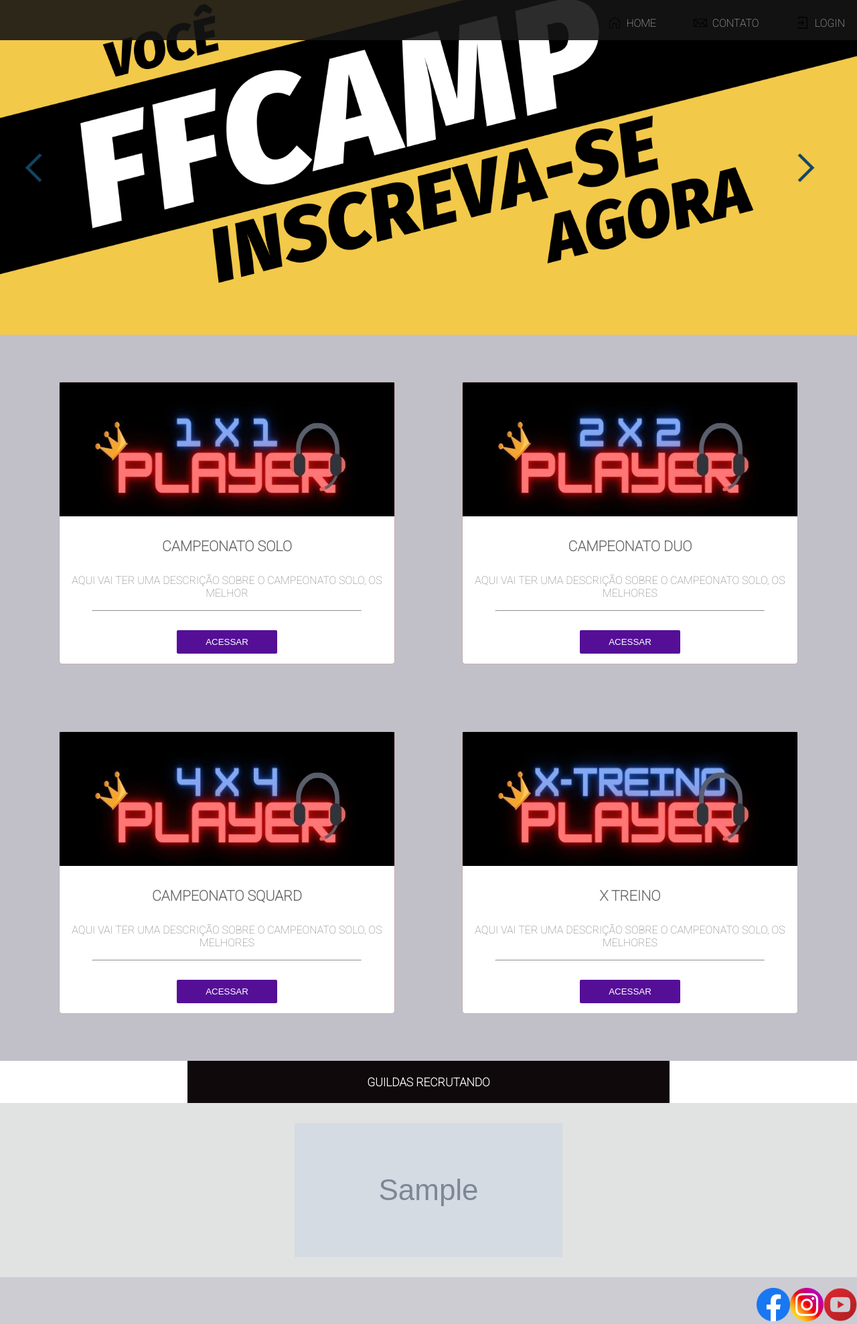
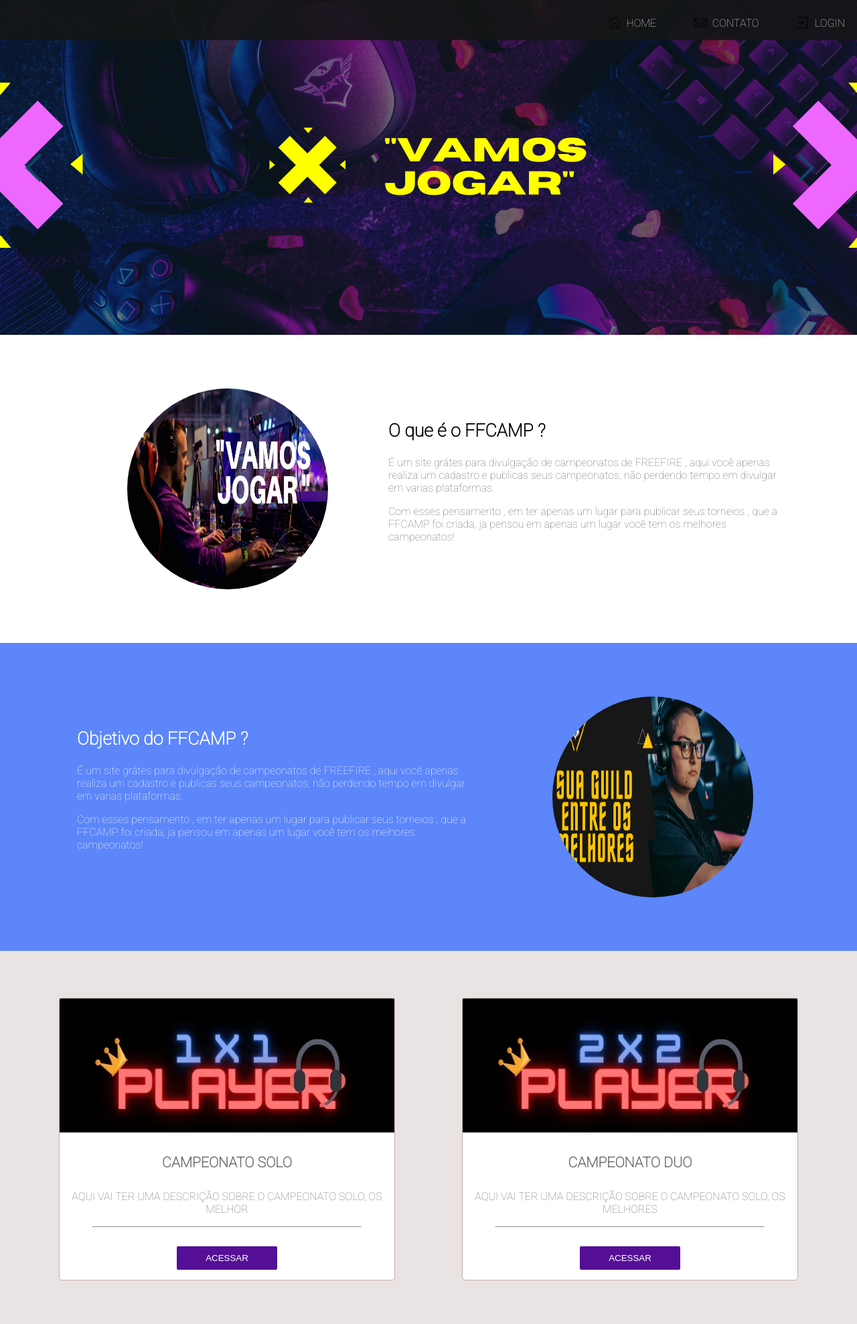
Before and after one commit to 09franchico/Sistema_FF, a PHP site: page / in a window 1280 px wide. Shown: the top 1977 px of the page at 67% size. Run offline with PHP 8.4, Linux system fonts and the light colour scheme; tables that the repository leaves empty or names only in its code hold one stand-in row (values such as "Sample post"); grey boxes marked "Sample" are stand-in pictures.

Commit message:
Comite inicial do sistema

```diff
--- a/classes/classe_cadastro.php
+++ b/classes/classe_cadastro.php
@@ -65,6 +65,9 @@ class cadastro_usuario{
 
 
 
+
+
+
 }
 
 
--- a/css/estilo.css
+++ b/css/estilo.css
@@ -11,7 +11,7 @@ body{
 /*container1*/
 
 .conteiner1{
-    background-color:rgb(22, 21, 21);
+    background-color:rgb(21, 22, 22);
     display: flex;
     justify-content: flex-end;
     padding: 5px;
@@ -135,6 +138,64 @@ li{
 
 /*conteiner3*/
 /*video de apresentação*/
+
+.cont-oque{
+    background-color: white;
+    height: 400px;
+    padding: 30px;
+    display: flex;
+    justify-content: center;
+    align-items: center;
+}
+.img-text{
+    margin-left: 100px;
+    margin-right: 80px;
+    border-radius: 50%;
+}
+.texto-desc{
+    padding-top: 50px;
+    height: 300px;
+    width: 600px;
+    padding: 10px;
+    margin-top: 50px;
+}
+
+#h2-camp1{
+    color: rgb(0, 0, 0);
+    font-size: 20pt;
+}
+
+
+
+.cont-oque2{
+    background-color: rgb(92, 134, 250);
+    height: 400px;
+    padding: 30px;
+    display: flex;
+    justify-content: center;
+    align-items: center;
+}
+.img-text2{
+    margin-left: 100px;
+    margin-right: 50px;
+    border-radius: 50%;
+}
+.texto-desc2{
+    padding-top: 50px;
+    height: 300px;
+    width: 600px;
+    padding: 10px;
+    margin-top: 50px;
+}
+.paragrafo{
+    color: white;
+}
+
+
+#h2-camp{
+    color: white;
+    font-size: 20pt;
+}
 
 
 video{
@@ -182,7 +243,7 @@ video{
 /*campeonato*/
 
 .conteiner4{
-    background-color: rgb(193, 192, 201);
+    background-color: rgb(233, 227, 227);
     display: flex;
     justify-content: center;
     flex-wrap: wrap;
@@ -331,66 +392,19 @@ hr{
 }
 
 
-/*recrutando*/
-.rec-inicio{
-   text-align: center;
-    display: flex;
-    justify-content: center;
-}
-.rec-meio{
-    background-color: rgb(15, 9, 12);
-    width: 700px;
-    padding: 10px;
-}
-
-
-.img-divulga{
-    height: 200px;
-    padding: 30px;
-}
-h1{
-    font-family: roboto, Arial, Helvetica, sans-serif;
-    font-size: 13pt;
-    color: white;
-}
-.conteiner5{
-    display: flex;
-    flex-wrap: wrap;
-    background-color: rgb(225, 226, 226);
-    justify-content: center;
-}
-@media (max-width:840px){
-    .rec-meio{
-        background-color: rgb(151, 78, 106);
-        width: 200px;
-        padding: 3px;
-    }
-    h1{
-        font-family: Arial, Helvetica, sans-serif;
-        font-size: 9pt;
-        color: white;
-    }
-    .img-foto{
-        height: 100px;
-        width: 200px;
-    }
-    .img-divulga{
-        height: 80px;
-        padding: 30px;
-    }
-
-}
 
 
 /*rodape*/
 
 .rodape{
-    background-color: rgb(205, 204, 211);
+    background-color: rgb(28, 28, 31);
     display: flex;
     justify-content: center;
-    justify-content: flex-end;
     height: 90px;
     width: 100%;
+}
+.rodape-esp{
+    margin-right: 100px;
 }
 .mouse{
     cursor: pointer;
--- a/index.php
+++ b/index.php
@@ -43,15 +43,31 @@ $dadosRecrutamento = $dadosclasse->pegarRecrutamento();
 
         </div>
             <div class="slider--width">
-                <div class="slider--item" style="background-image: url(img/novobanner2.png);" ></div>
-                <div class="slider--item" style="background-image: url(img/bannernovo.png);" ></div>
-                <div class="slider--item" style="background-image: url(img/novobanner2.png);" ></div>
+                <div class="slider--item" style="background-image: url(img/imagem1.png);" ></div>
+                <div class="slider--item" style="background-image: url(img/imagem2.png);" ></div>
+                <div class="slider--item" style="background-image: url(img/imagem3.png);" ></div>
             </div>
     </div>
+    <div class="cont-oque">
+          <img class="img-text" src="img/imagem2.png" height="300px" width="300px" alt="">
+          <div class="texto-desc">
+          <h2 id="h2-camp1" >O que é o FFCAMP ?</h2>
+          <p id="paragrafo" >É um site grátes para divulgação de campeonatos de FREEFIRE , aqui você apenas realiza um cadastro e publicas seus campeonatos, não perdendo tempo em divulgar em varias plataformas.</p>
+          <p>Com esses pensamento , em ter apenas um lugar para publicar seus torneios , que a FFCAMP foi criada, ja pensou em apenas um lugar você tem os melhores campeonatos!</p>
+          </div>
+    </div>
+    <div class="cont-oque2">
+          <div class="texto-desc2">
+          <h2 id="h2-camp">Objetivo do FFCAMP ?</h2>
+          <p class="paragrafo" >É um site grátes para divulgação de campeonatos de FREEFIRE , aqui você apenas realiza um cadastro e publicas seus campeonatos, não perdendo tempo em divulgar em varias plataformas.</p>
+          <p class="paragrafo">Com esses pensamento , em ter apenas um lugar para publicar seus torneios , que a FFCAMP foi criada, ja pensou em apenas um lugar você tem os melhores campeonatos!</p>
+          </div>
+          <img class="img-text2" src="img/imagem3.png" height="300px" width="300px" alt="">
+    </div>
+    <div>
 
 
-
-     <!--video de apresentação-->
+    </div>
 
     <!--CAMPEONATOS-->
     <div class="conteiner4">
@@ -97,48 +113,17 @@ $dadosRecrutamento = $dadosclasse->pegarRecrutamento();
     -->
 
 
-    <!--recrutando-->
-     <div class="rec-inicio">
-         <div class="rec-meio">
-            <h1>GUILDAS RECRUTANDO</h1>
-         </div>
-     </div>
-
-     <div class="conteiner5">
-       <?php
-
-         for ($i=0; $i <count($dadosRecrutamento) ; $i++) {
-
-        ?>
-         <div class="img-divulga" onclick="abrir()" >
-              <img  class="img-foto" src="./imagens/<?php echo $dadosRecrutamento[$i]["nome_imagem"]?>" height="200px" width="400px" alt="">
-         </div>
-         <div class="modal" >
-               <img src="./imagens/<?php echo  $dadosRecrutamento[$i]["nome_imagem"]?>" height="300px" width="500px" alt="">
-               <h3 class="modal-des">DESCRIÇÃO</h3>
-                    <p><?php echo $dadosRecrutamento[$i]["descricao"]; ?></p></h3><br><br>
-               <a href="<?php echo $dadosRecrutamento[$i]["link"] ?>"><button>CONTATO</button></a>
-         </div>
-         <?php
-
-           }
-
-         ?>
-
 
      <!--fotter-->
      <div class="rodape">
          <div>
              <ul>
-                 <a  href=""><li><img src="img/facebook.png" height="50px" width="50px" alt=""></li></a>
-                 <a href=""><li><img src="img/instagran.png" height="50px" width="50px" alt=""></li></a>
-                 <a href=""><li><img src="img/youtube.png" height="50px" width="50px" alt=""></li></a>
+                 <a class="rodape-esp"  href=""><li><img src="img/facebook.png" height="50px" width="50px" alt=""></li></a>
+                 <a class="rodape-esp" href=""><li><img src="img/instagran.png" height="50px" width="50px" alt=""></li></a>
+                 <a class="rodape-esp" href=""><li><img src="img/youtube.png" height="50px" width="50px" alt=""></li></a>
              </ul>
          </div>
      </div>
-
-
-
     <script src="js/script.js"></script>
 </body>
 </html>
--- a/js/script.js
+++ b/js/script.js
@@ -41,20 +41,3 @@ function updateMargin(){
 }
 
 //setInterval(proximo,3000);
-
-
-
-
-
-//abrir a img guilda
-
-function abrir(){
-    let aparecer = document.querySelector('.modal');
-   if(aparecer.style.display =="none"){
-        aparecer.style.display="block";
-    }else{
-        aparecer.style.display="none";
-    }
-
-}
-//abrir();
```
Also changed, not shown: other parts of css/estilo.css (+23 -29 lines), campeonatos.php (+8 -8 lines), descricao.php (+7 -9 lines), img/imagem1.png (added), img/imagem2.png (added), img/imagem3.png (added).
